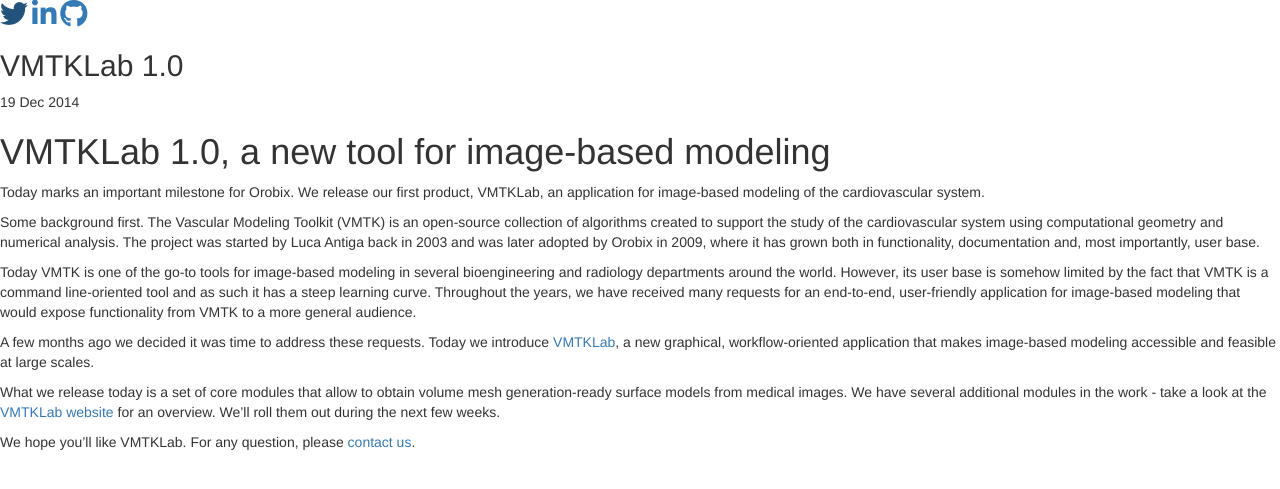
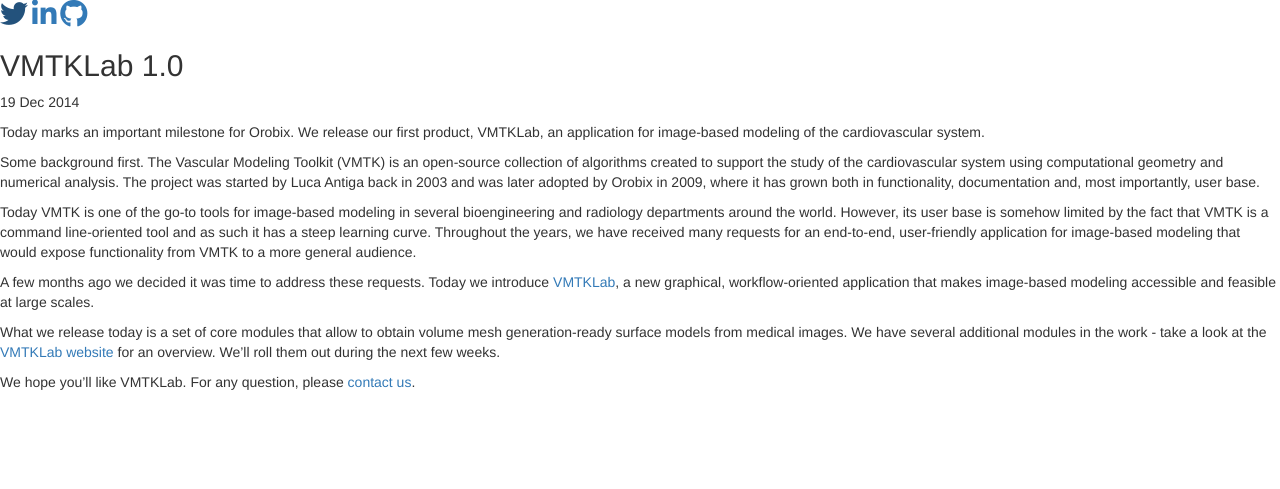
Before and after one commit to orobix/orobix.github.com, a Jekyll site: the page built from _posts/2014-12-19-VMTKLab-released.markdown, in a window 1280 px wide. Shown: the top 489 px of the page. Built offline with Jekyll 4.4.1, drawn with Linux system fonts in a browser that asks for light colours; nearby versions of some CDN libraries; library files that are not in the unit come from our copies; Markdown is read by kramdown in place of the engine named in the settings.

Commit message:
Removed h1

```diff
--- a/_posts/2014-12-19-VMTKLab-released.markdown
+++ b/_posts/2014-12-19-VMTKLab-released.markdown
@@ -6,8 +6,6 @@
 author: Luca Antiga
 authorLink: "#team/lucaAntiga"
 ---
-
-# VMTKLab 1.0, a new tool for image-based modeling
 
 Today marks an important milestone for Orobix. We release our first product, VMTKLab, an application for image-based modeling of the cardiovascular system.
 
--- a/_posts/2015-02-16-were-hiring.markdown
+++ b/_posts/2015-02-16-were-hiring.markdown
@@ -6,8 +6,6 @@
 author: Luca Antiga
 authorLink: "#team/lucaAntiga"
 ---
-
-# Machine learning positions available
 
 As part of the [REVAMMAD project](http://revammad.blogs.lincoln.ac.uk) (REtinal Vascular Modelling, Measurement and Diagnosis), we're looking for an Early Stage Researcher to join us full time at Orobix. The ideal candidate has good coding skills, a background in machine learning and an interest in contributing to the retinal imaging field from within a dynamic environment.
 
```
